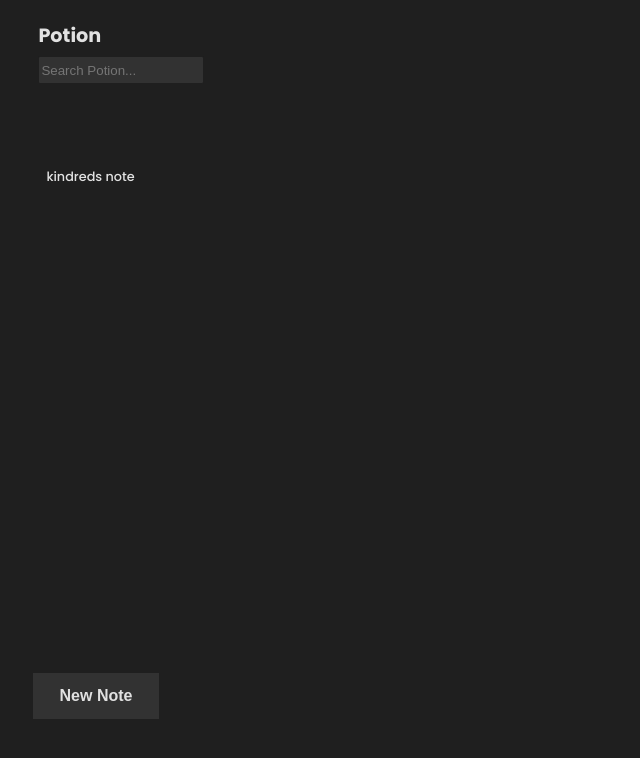
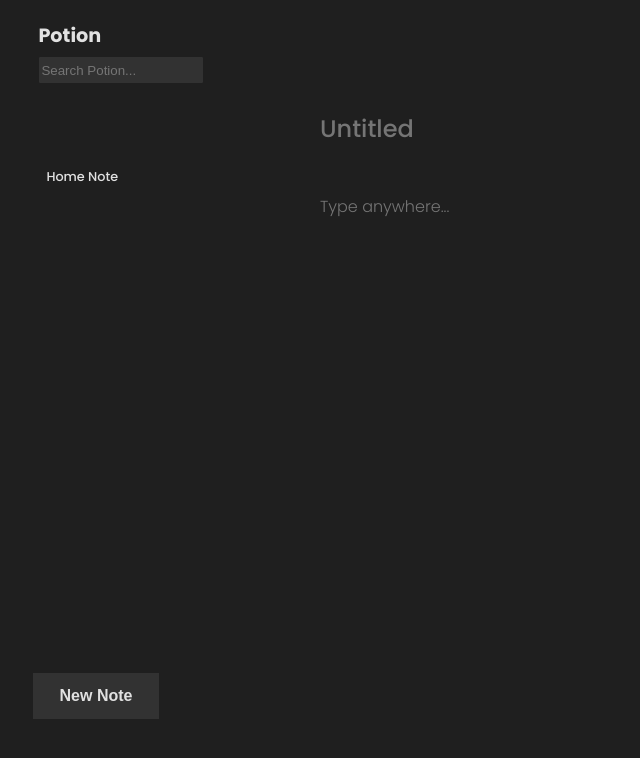
Before and after one commit to KindredSM/potion-productivity, a Vue app: page /#/note/1 in a window 1280 px wide. Before the commit this address led to /#/. Shown: the top 758 px of the page, without its empty margins (0-640 px from the left). Built offline with nearby package versions, Linux system fonts and the light colour scheme.

Commit message:
pre-firebase

```diff
--- a/src/App.vue
+++ b/src/App.vue
@@ -62,12 +62,11 @@
 }
 
 .header {
-  position: fixed;
+  cursor: pointer;
   font-size: 1.2rem;
   font-weight: 700;
 }
 .search {
-  position: fixed;
   background: $highlightColor;
   outline: none;
   box-shadow: none;
--- a/src/store/index.js
+++ b/src/store/index.js
@@ -3,7 +3,7 @@
 export default createStore({
   state: {
     notes: {
-      "kindreds note": "hi this is kindred's note",
+      "Home Note": "hello, this is a note",
     },
   },
   getters: {
@@ -15,11 +15,11 @@
     newNote: function (state) {
       let i = 1;
 
-      while ("Untitled " + i in state.notes) {
+      while ("Note " + i in state.notes) {
         i++;
       }
 
-      state.notes["Untitled " + i] = "";
+      state.notes["Note " + i] = "";
     },
   },
   actions: {},
--- a/src/views/HomeView.vue
+++ b/src/views/HomeView.vue
@@ -1,6 +1,11 @@
 <template>
   <div class="home"></div>
-  <textarea class="input_block"></textarea>
+  <textarea
+    class="input-header"
+    placeholder="Untitled"
+    v-model="docName"
+  ></textarea>
+  <textarea class="input-block" placeholder="Type anywhere..."></textarea>
 </template>
 
 <style lang="scss">
@@ -8,11 +13,11 @@
 $primaryColor: #1f1f1f;
 $highlightColor: #323232;
 
-.input_block {
+.input-header {
   font-family: "Poppins";
-  font-weight: 300;
-  font-size: 1.2rem;
-  padding: 40px;
+  font-weight: 500;
+  font-size: 1.5rem;
+  // padding: 40px;
   background: none;
   outline: none;
   box-shadow: none;
@@ -20,13 +25,28 @@
   width: 50vw;
   margin-top: 100px;
   border: 1px #1f1f1f solid;
+  height: 2rem;
+  color: $textColor;
+  resize: none;
+}
+.input-block {
+  font-family: "Poppins";
+  font-weight: 300;
+  font-size: 1rem;
+  padding: 40px;
+  background: none;
+  outline: none;
+  box-shadow: none;
+  border-radius: 2px;
+  width: 50vw;
+
+  border: 1px #1f1f1f solid;
   height: 50rem;
   color: $textColor;
   resize: none;
 }
 </style>
 <script>
-// @ is an alias to /src
 import HelloWorld from "@/components/HelloWorld.vue";
 
 export default {
```
